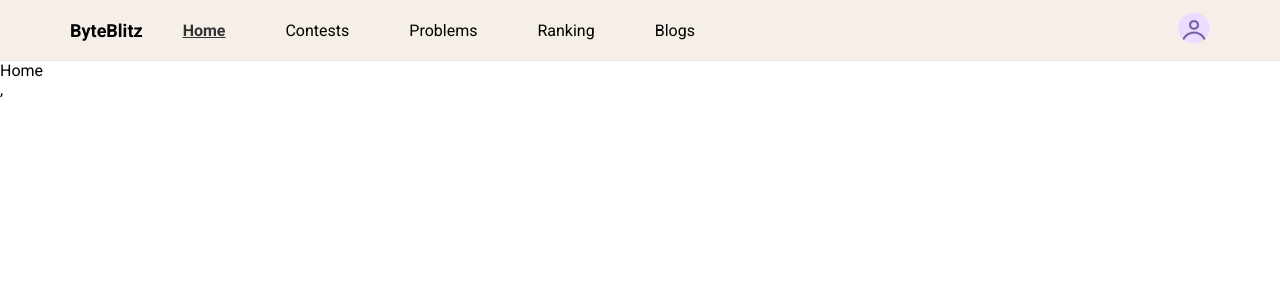
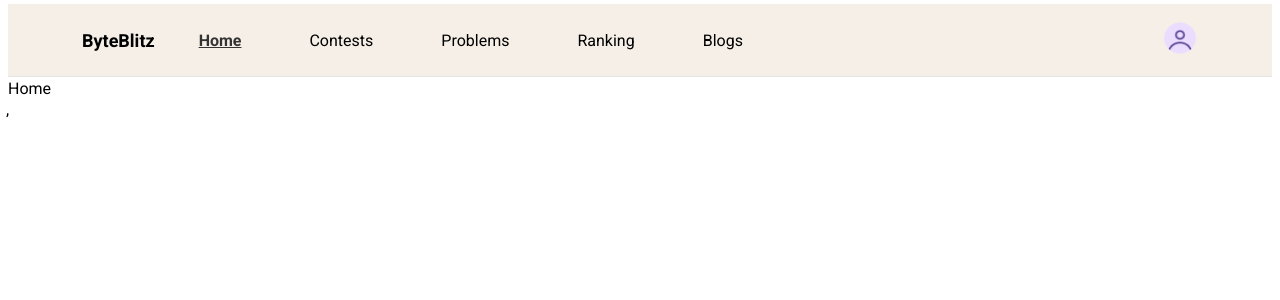
Before and after one commit to Shreesh-125/ByteBlitz, a React (Vite) app in the folder client/: page / in a window 1280 px wide. Shown: the top 300 px of the page. Built offline with nearby package versions, Linux system fonts and the light colour scheme; a web font is replaced by a local one.

Commit message:
test change

```diff
--- a/client/src/index.css
+++ b/client/src/index.css
@@ -1,7 +1,7 @@
 @import url('https://fonts.googleapis.com/css2?family=Kanit:ital,wght@0,100;0,200;0,300;0,400;0,500;0,600;0,700;0,800;0,900;1,100;1,200;1,300;1,400;1,500;1,600;1,700;1,800;1,900&family=Poppins:ital,wght@0,100;0,200;0,300;0,400;0,500;0,600;0,700;0,800;0,900;1,100;1,200;1,300;1,400;1,500;1,600;1,700;1,800;1,900&family=Potta+One&family=Roboto:ital,wght@0,100;0,300;0,400;0,500;0,700;0,900;1,100;1,300;1,400;1,500;1,700;1,900&display=swap');
 @import url('https://fonts.googleapis.com/css2?family=Outfit:wght@100..900&family=Roboto:ital,wght@0,100;0,300;0,400;0,500;0,700;0,900;1,100;1,300;1,400;1,500;1,700;1,900&display=swap');
 *{
-    margin: 0;
+    margin: 2px;
     padding: 0;
     box-sizing: border-box;
     font-family: "Roboto", sans-serif;
```
